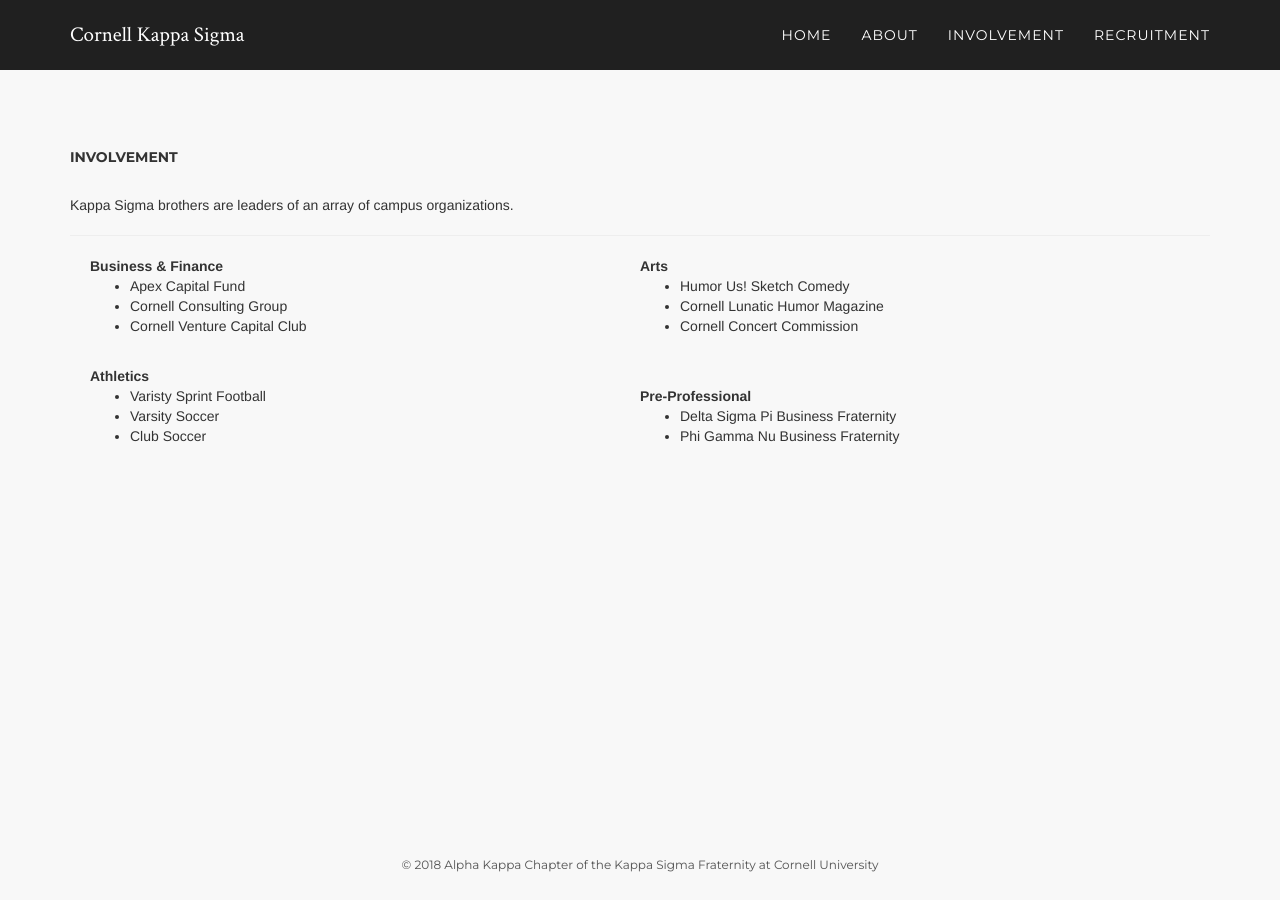
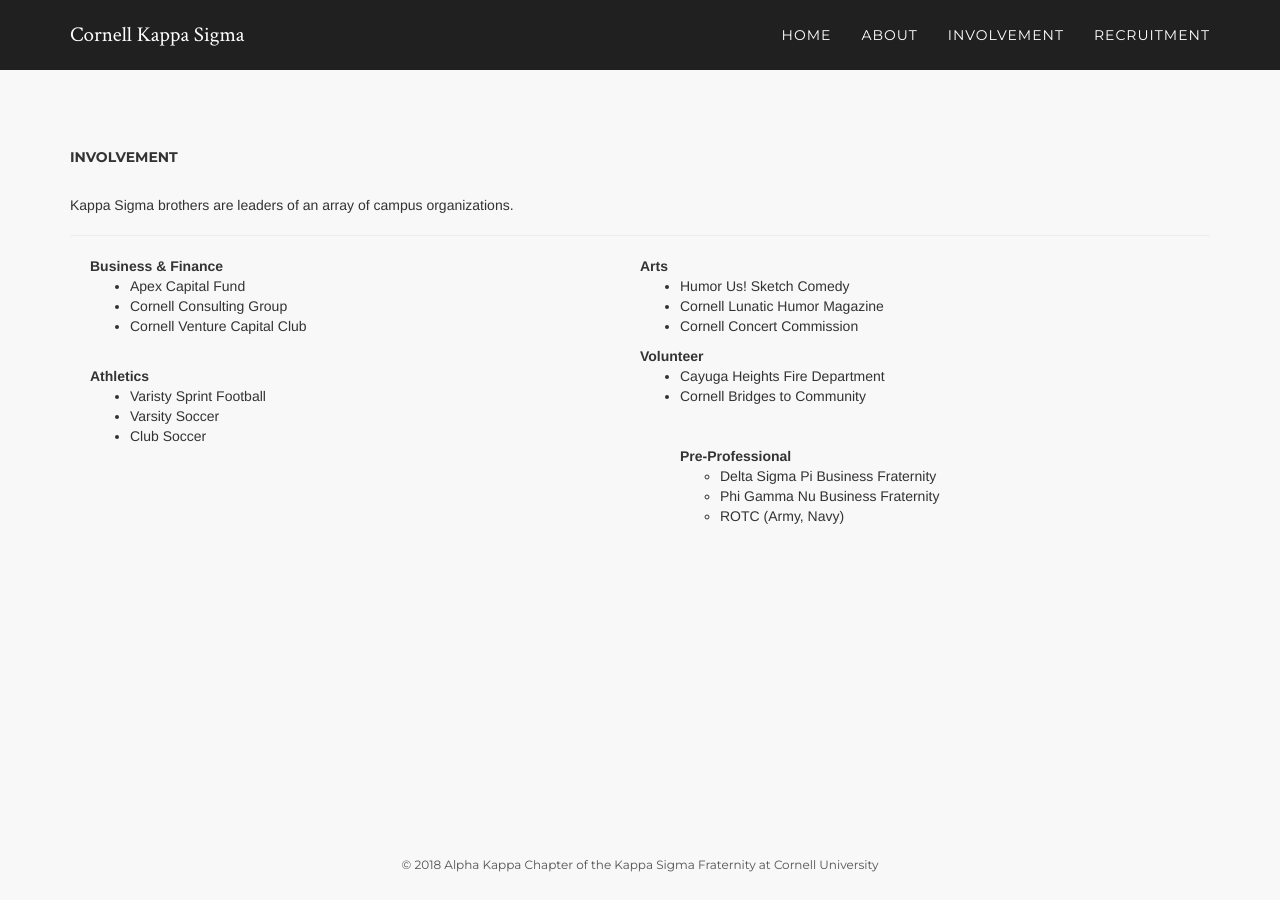
Before and after one commit to pjochillin/cornellkappasigma, a Jekyll site: the page built from involvement/index.html, in a window 1280 px wide. Built offline with Jekyll 4.4.1, drawn with Linux system fonts in a browser that asks for light colours; nearby versions of some CDN libraries.

Commit message:
Update index.html

```diff
--- a/involvement/index.html
+++ b/involvement/index.html
@@ -36,6 +36,11 @@
 					<li>Cornell Lunatic Humor Magazine</li>
 					<li>Cornell Concert Commission</li>
 				</ul>
+<b>Volunteer</b>
+				<br>
+				<ul>
+					<li>Cayuga Heights Fire Department</li>
+					<li>Cornell Bridges to Community</li>
 
 <br>
 				<br>
@@ -45,6 +50,7 @@
 
 					<li>Delta Sigma Pi Business Fraternity</li>
 					<li>Phi Gamma Nu Business Fraternity</li>
+					<li>ROTC (Army, Navy)</li>
 				</ul>
 				<br>
 			</div>
```
